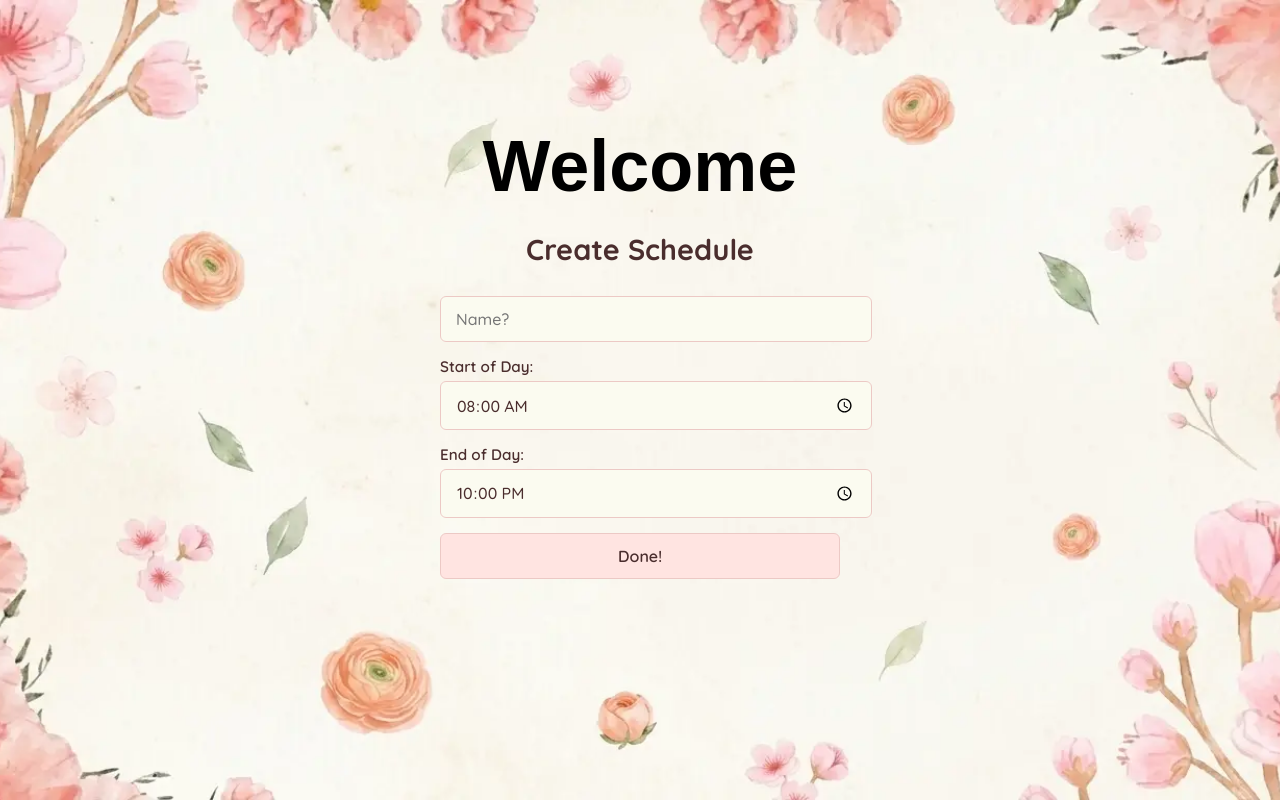
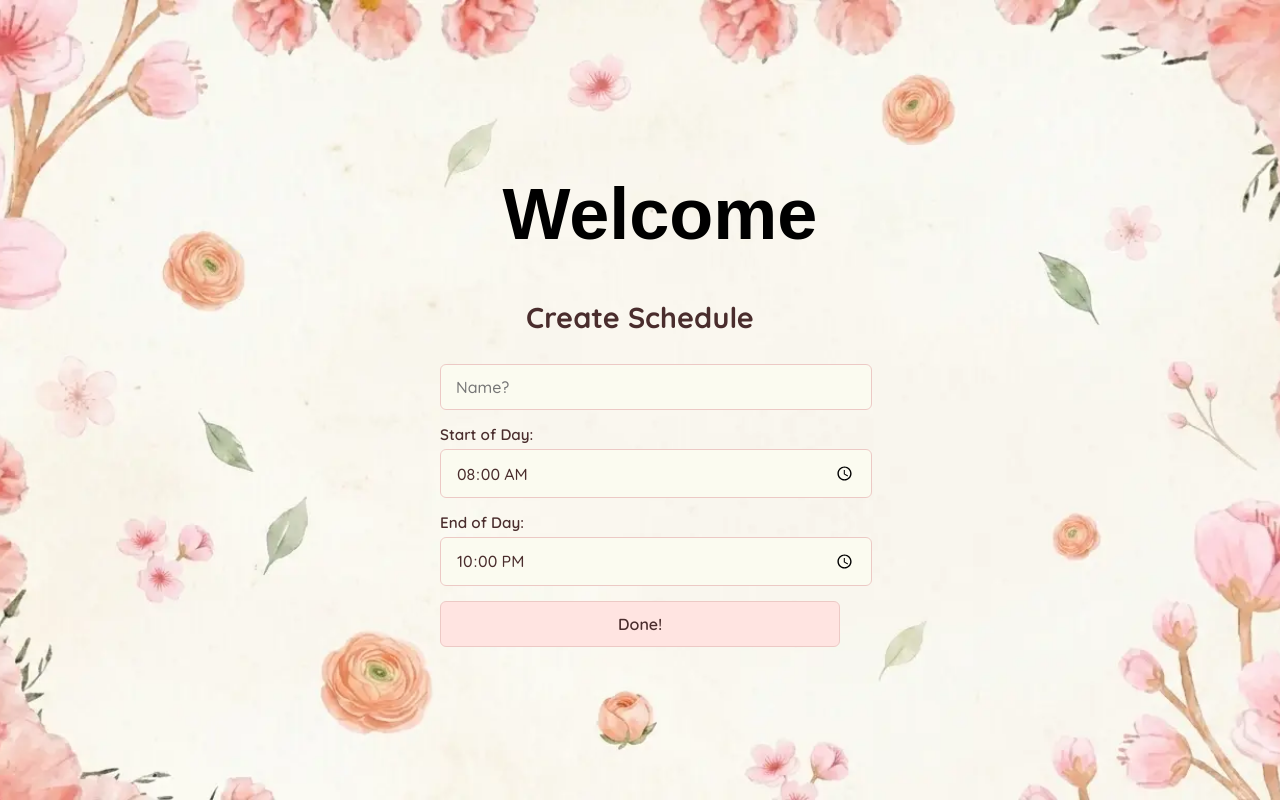
Before and after one commit to LeoFlores0/make-my-day, a Flask app: page / in a window 1280 px wide. Run offline with Flask 3, Linux system fonts and the light colour scheme; data that the repository does not hold is empty; some web fonts are replaced.

Commit message:
fix(css): adjust schedule screen layout

```diff
--- a/static/css/style.css
+++ b/static/css/style.css
@@ -40,8 +40,9 @@ body {
 .app-header,
 .app-container {
     width: 100%;
-    transform: translateY(-6vh);
-    transition: transform 0.3s ease;
+    max-width: 900px;
+    margin: 0 auto;
+    padding: 20px;
 }
 
 .app-header {
@@ -111,7 +112,7 @@ body {
 
 .vertical-divider {
     width: 2px;
-    height: 315px;
+    height: 350px;
     background-color: #ff1b8d;
     border-radius: 2px;
     align-self: center;
--- a/templates/base.html
+++ b/templates/base.html
@@ -15,10 +15,6 @@
 </head>
 <body>
 
-    <header class="app-header">
-        <h1>Welcome</h1>
-    </header>
-
     <main class="app-container">
         {% block content %}
         {% endblock %}
--- a/templates/components/startup-card.html
+++ b/templates/components/startup-card.html
@@ -1,5 +1,7 @@
 <div class="startup-card">
-
+    <header class="app-header">
+        <h1>Welcome</h1>
+    </header>
     {% if schedules %}
         <div class="split-layout">
 
--- a/templates/dashboard.html
+++ b/templates/dashboard.html
@@ -14,7 +14,7 @@
 
                     {% include "components/notes.html" %}
                 </div>
-
+                <div class="vertical-divider"></div>
                 <div class="schedule-column">
                     {% include "components/schedule-timeline.html" %}
                 </div>
```
